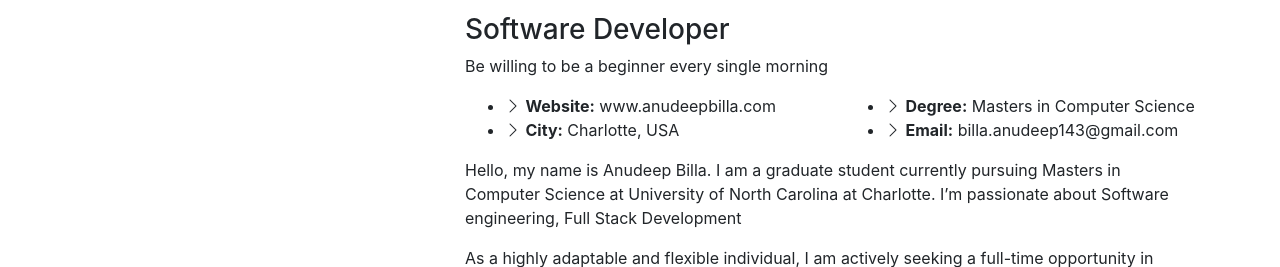
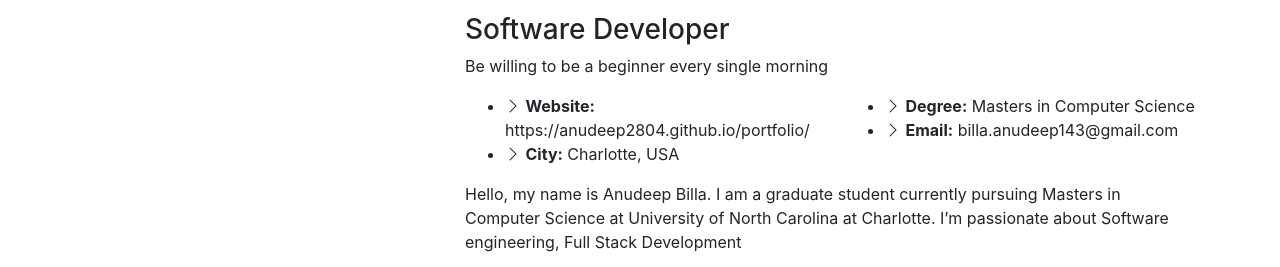
Before and after one commit to anudeep2804/portfolio, a plain HTML site: page index.html in a window 1280 px wide. Shown: the part 432-699 px from the top of the page. Drawn offline with nearby package versions, Linux system fonts and the light colour scheme.

Commit message:
Update index.html

```diff
--- a/index.html
+++ b/index.html
@@ -82,7 +82,7 @@
           <div class="row">
             <div class="col-lg-6">
               <ul>
-                <li><i class="bi bi-chevron-right"></i> <strong>Website:</strong> <span>www.anudeepbilla.com</span></li>
+                <li><i class="bi bi-chevron-right"></i> <strong>Website:</strong> <span>https://anudeep2804.github.io/portfolio/</span></li>
                 <li><i class="bi bi-chevron-right"></i> <strong>City:</strong> <span>Charlotte, USA</span></li>
               </ul>
             </div>
```
